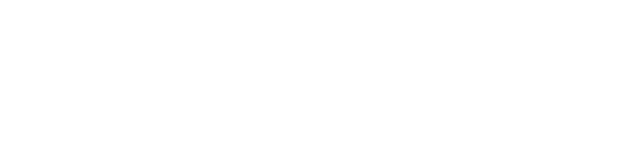
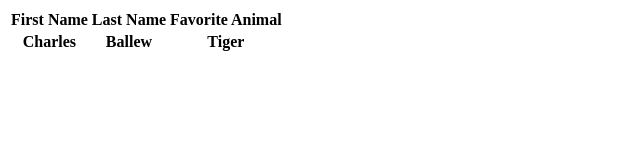
Before and after one commit to cwbjr/TS-1a, a plain HTML site: page favorites.html in a window 1280 px wide. Shown: the whole page, without its empty margins (0-640 px from the left). Drawn offline with Linux system fonts and the light colour scheme.

Commit message:
add table body

```diff
--- a/favorites.html
+++ b/favorites.html
@@ -20,8 +20,19 @@
 <body>
     <table>
         <thead>
-
+            <tr>
+                <th>First Name</th>
+                <th>Last Name</th>
+                <th>Favorite Animal</th>
+            </tr>
         </thead>
+        <tbody>
+            <tr>
+                <th>Charles</th>
+                <th>Ballew</th>
+                <th>Tiger</th>
+            </tr>
+        </tbody>
     </table>
 
 
```
